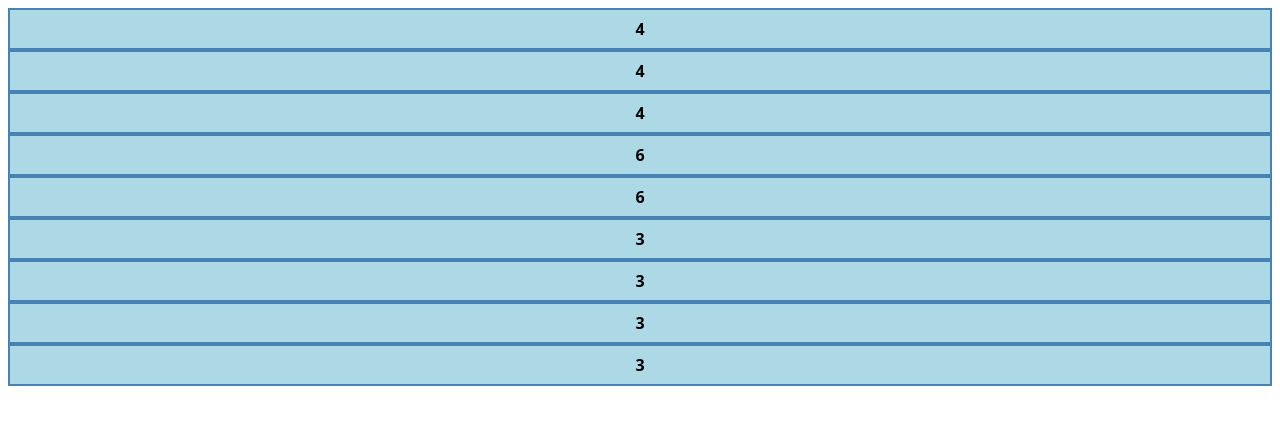
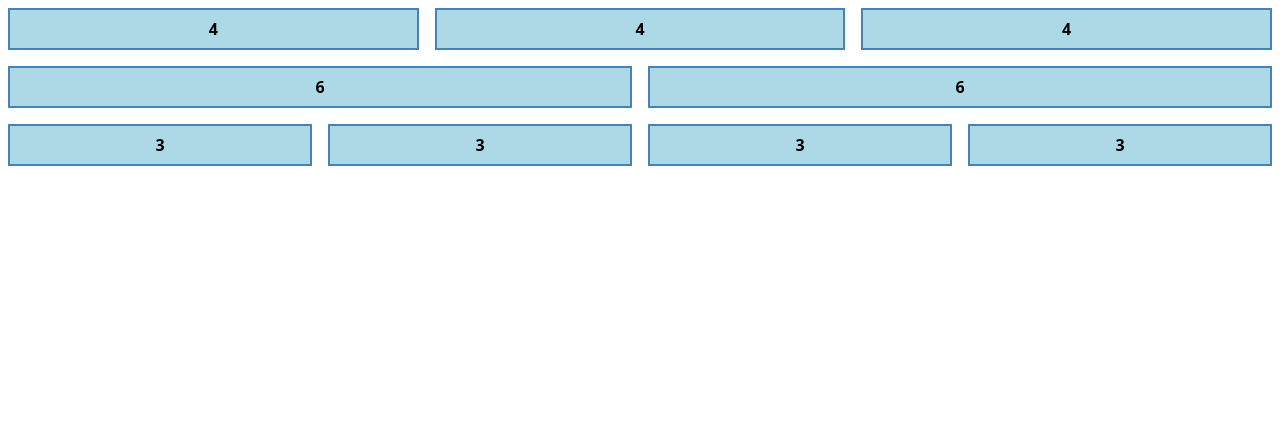
Before and after one commit to andrewteece/-for-grid-system, a plain HTML site: page index.html in a window 1280 px wide. Drawn offline with Linux system fonts and the light colour scheme.

Commit message:
setup @for loop for grid

```diff
--- a/style.scss
+++ b/style.scss
@@ -7,6 +7,14 @@ body {
   font-weight: bold;
 }
 
+.main-grid {
+  display: grid;
+  grid-template-columns: repeat($total-columns, 1fr);
+  gap: 1rem;
+}
+
+// demo only
+
 .col,
 [class*='col-'] {
   padding: 0.5rem;
@@ -14,3 +22,13 @@ body {
   border: 2px solid steelblue;
   text-align: center;
 }
+
+[class*='col-'] {
+  grid-column: 1 / -1;
+}
+
+@for $column-count from 1 through $total-columns {
+  .col-#{$column-count} {
+    grid-column: span $column-count;
+  }
+}
```
Also changed, not shown: style.css, 1 other file.
